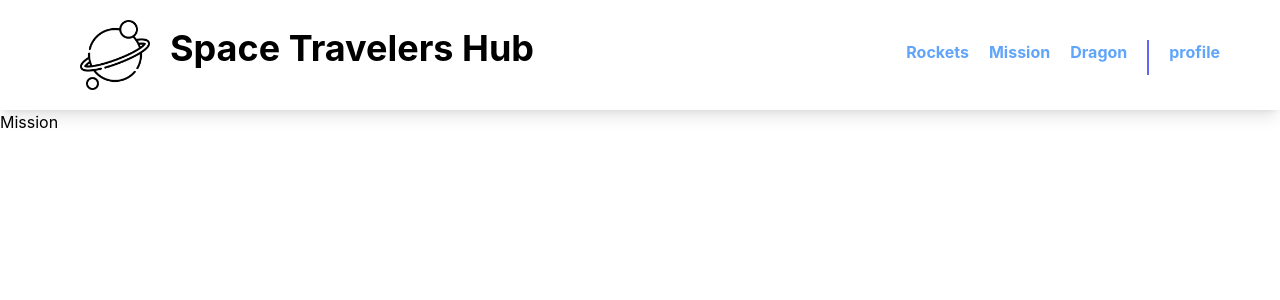
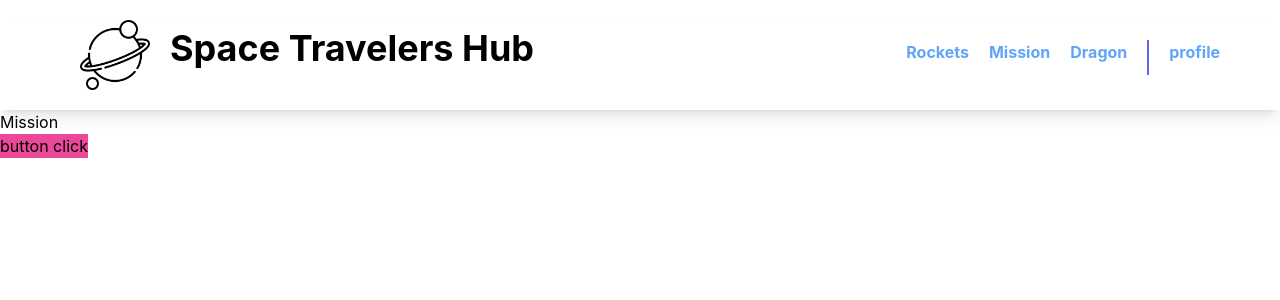
Before and after one commit to tahseenzahra/spaceTravelers-react, a React (Create React App) app: page /mission in a window 1280 px wide. Shown: the top 300 px of the page. Built offline with nearby package versions, Linux system fonts and the light colour scheme.

Commit message:
added butoon ui

```diff
--- /dev/null
+++ b/src/UI/button.jsx
@@ -0,0 +1,16 @@
+// eslint-disable-next-line react/prop-types
+
+import React from 'react';
+
+export default function Button(
+  {
+    title, id, className, Event
+  }
+)
+{
+  return (
+    <button id={id} className={className} onClick={Event} type="button">
+      {title}
+    </button>
+  );
+}
--- a/src/pages/Mission.jsx
+++ b/src/pages/Mission.jsx
@@ -1,9 +1,12 @@
 import React from 'react';
+import Button from '../UI/button';
 
 export default function Mission() {
+  const name = 'bg-pink-500';
   return (
     <div>
       <h1>Mission</h1>
+      <Button title="button click" id="id" className={name} />
     </div>
   );
 }
```
Also changed, not shown: 1 other file (tests, documents, lock files or other folders).
